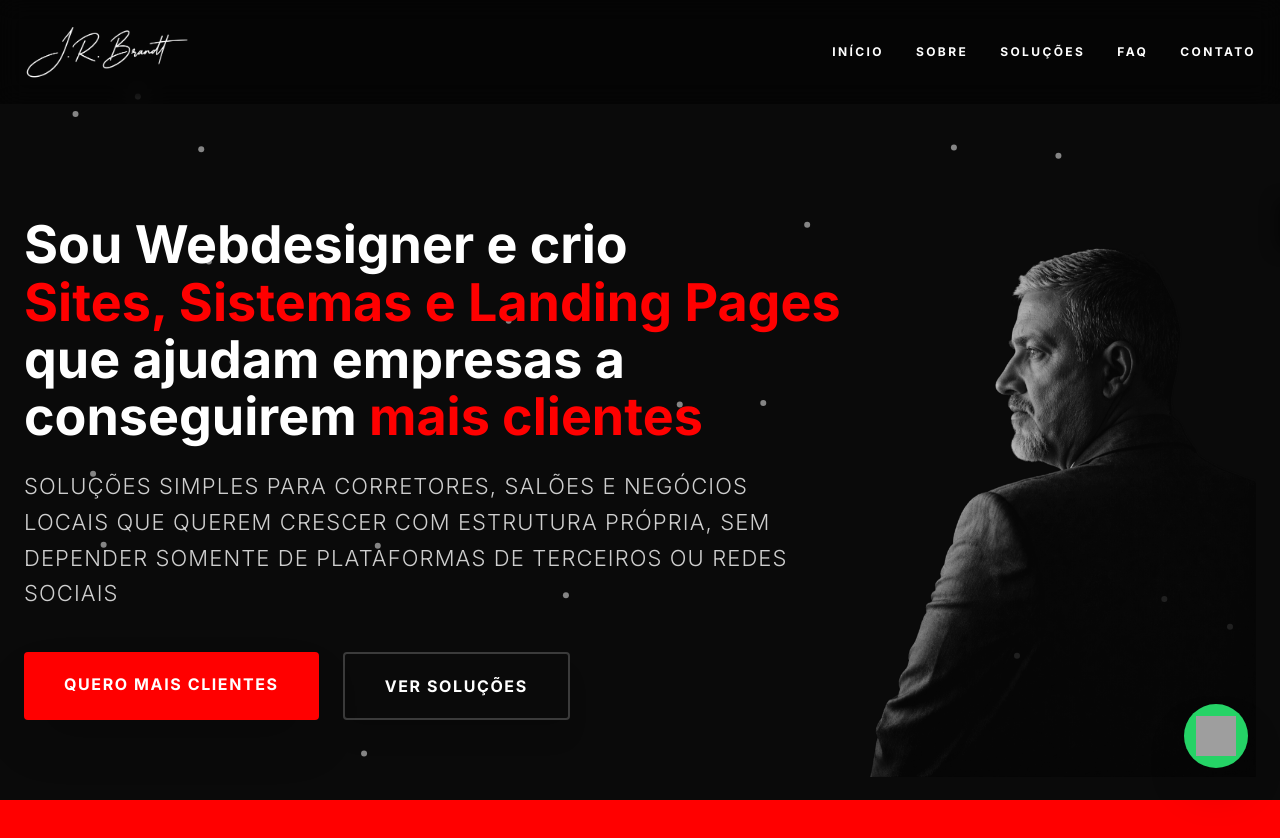
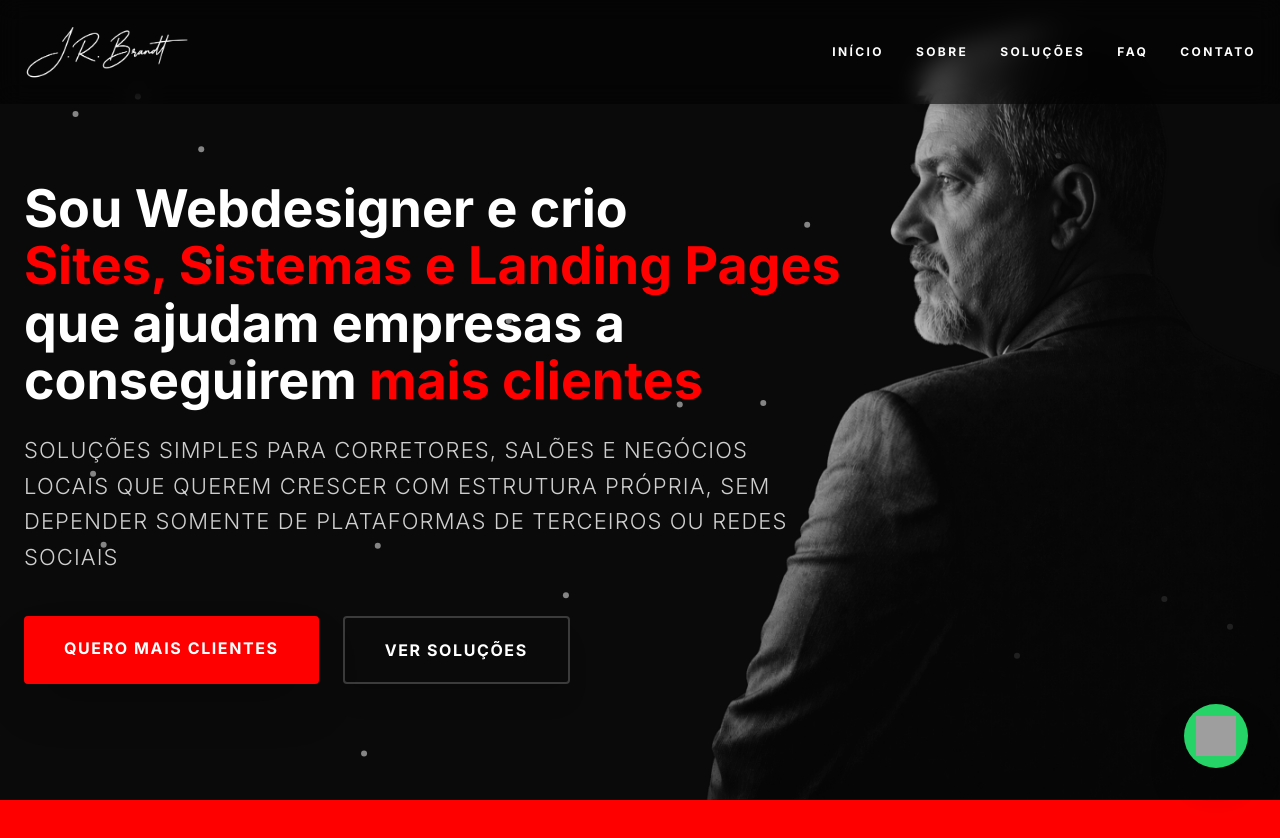
Before and after one commit to jrmacbrandt/J.Roberto, a React (Vite) app: page / in a window 1280 px wide. Shown: the top 838 px of the page. Built offline with nearby package versions, Linux system fonts and the light colour scheme; grey boxes are pictures that could not be loaded; a web font is replaced by a local one.

Commit message:
style: align hero image to right edge and increase size by 15%

```diff
--- a/src/App.tsx
+++ b/src/App.tsx
@@ -253,14 +253,15 @@ const Header = () => {
           </div>
         </div>
 
-        {/* Lado Direito: Imagem de Perfil (Apenas Desktop) */}
-        <div className="hidden md:flex md:col-span-4 h-full py-12 items-center justify-end z-10 pointer-events-none select-none">
-          <img
-            src="/profile.png"
-            alt="J. Roberto Brandt"
-            className="h-full w-auto max-w-full object-contain object-bottom grayscale opacity-80"
-          />
-        </div>
+      </div>
+
+      {/* Lado Direito: Imagem de Perfil (Apenas Desktop) - Alinhada à borda direita com 0 espaçamento */}
+      <div className="hidden md:block absolute bottom-0 right-0 w-[48%] pointer-events-none select-none z-10">
+        <img
+          src="/profile.png"
+          alt="J. Roberto Brandt"
+          className="w-full h-auto object-cover object-top grayscale opacity-80"
+        />
       </div>
     </section>
   );
```
